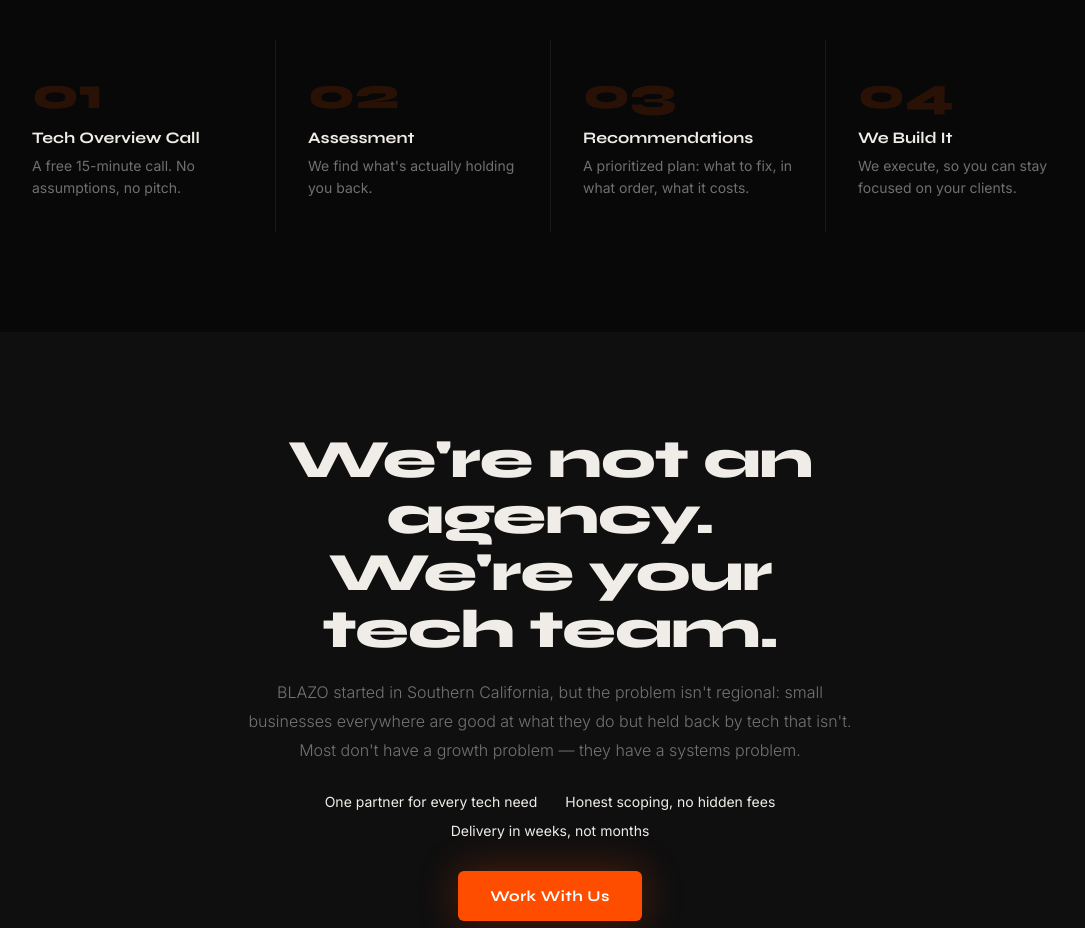
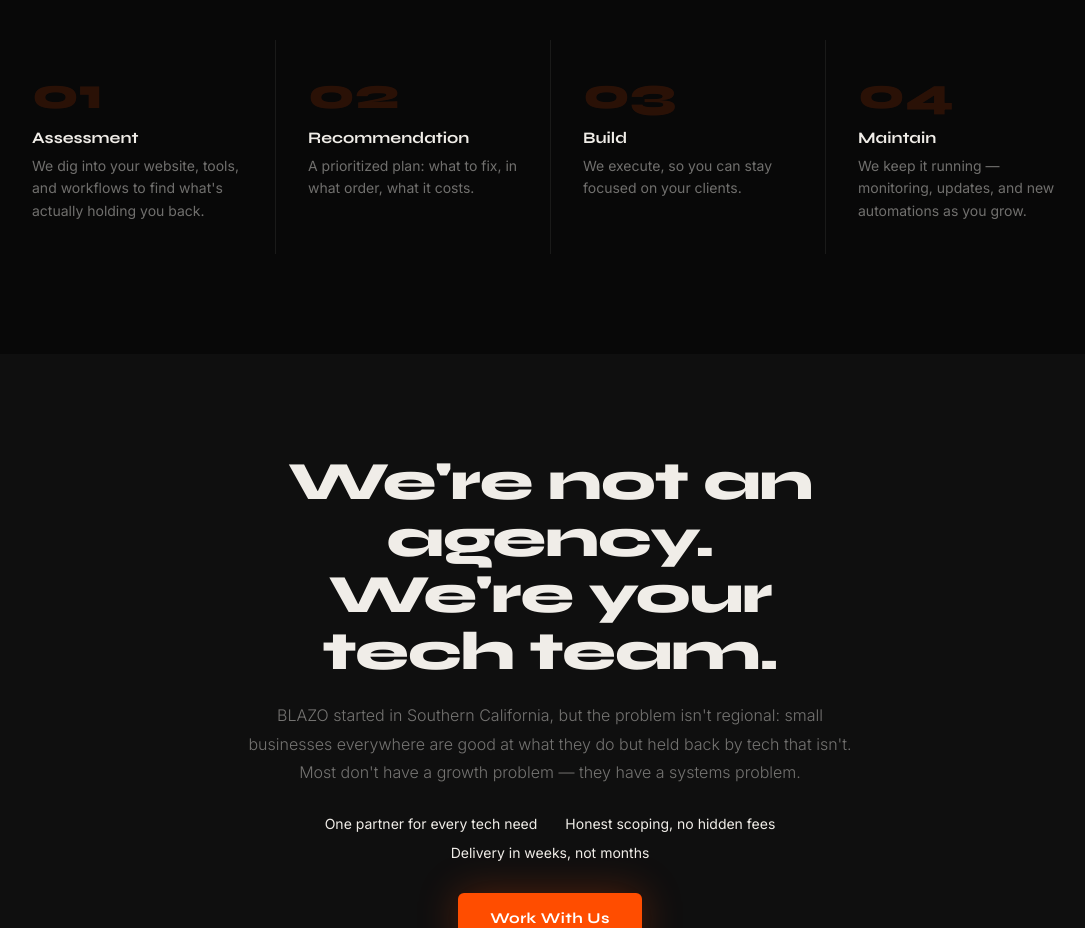
Before and after one commit to thejordanbautista/tech-consulting, a plain HTML site: page index.html in a window 1280 px wide. Shown: the part 1840-2768 px from the top of the page, without its empty margins (90-1175 px from the left). Drawn offline with Linux system fonts and the light colour scheme.

Commit message:
fixed workflow wording

```diff
--- a/index.html
+++ b/index.html
@@ -273,23 +273,23 @@
   <div class="process-steps">
     <div class="process-step">
       <div class="step-num">01</div>
-      <div class="step-title">Tech Overview Call</div>
-      <p class="step-desc">A free 15-minute call. No assumptions, no pitch.</p>
+      <div class="step-title">Assessment</div>
+      <p class="step-desc">We dig into your website, tools, and workflows to find what's actually holding you back.</p>
     </div>
     <div class="process-step">
       <div class="step-num">02</div>
-      <div class="step-title">Assessment</div>
-      <p class="step-desc">We find what's actually holding you back.</p>
+      <div class="step-title">Recommendation</div>
+      <p class="step-desc">A prioritized plan: what to fix, in what order, what it costs.</p>
     </div>
     <div class="process-step">
       <div class="step-num">03</div>
-      <div class="step-title">Recommendations</div>
-      <p class="step-desc">A prioritized plan: what to fix, in what order, what it costs.</p>
+      <div class="step-title">Build</div>
+      <p class="step-desc">We execute, so you can stay focused on your clients.</p>
     </div>
     <div class="process-step">
       <div class="step-num">04</div>
-      <div class="step-title">We Build It</div>
-      <p class="step-desc">We execute, so you can stay focused on your clients.</p>
+      <div class="step-title">Maintain</div>
+      <p class="step-desc">We keep it running — monitoring, updates, and new automations as you grow.</p>
     </div>
   </div>
 </div>
```
